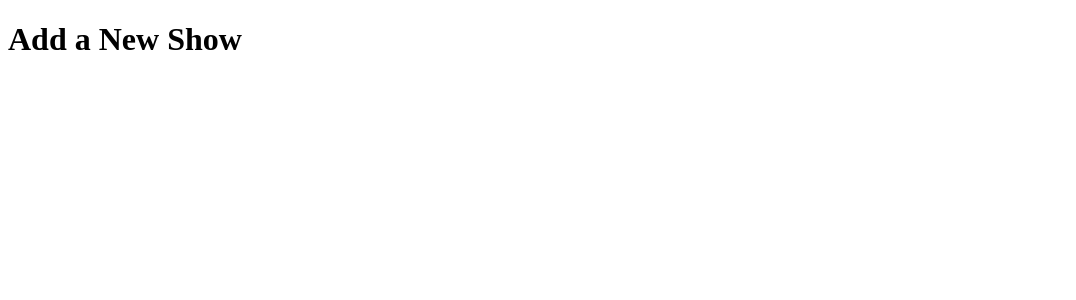
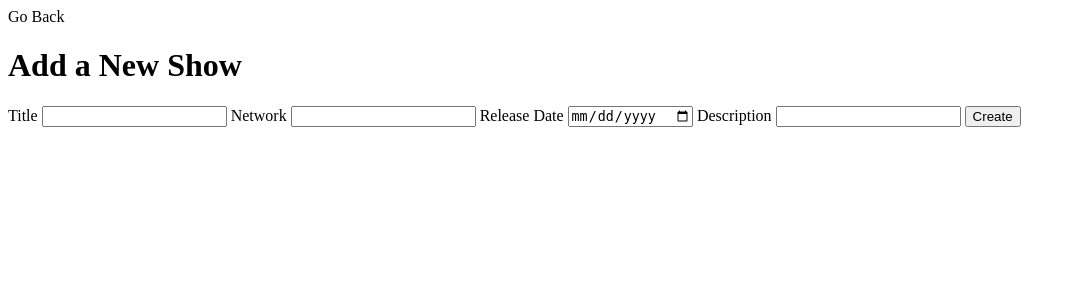
Before and after one commit to JennyWauer/tv_shows, a Django app: page /shows/new in a window 1280 px wide. Shown: the top 300 px of the page, without its empty margins (0-1076 px from the left). Run offline with Django 3.2, Linux system fonts and the light colour scheme.

Commit message:
initial page content

```diff
--- a/shows/templates/new.html
+++ b/shows/templates/new.html
@@ -8,6 +8,18 @@
     <title>New Show</title>
 </head>
 <body>
+    <a> Go Back</a>
     <h1>Add a New Show</h1>
+    <form>
+        <label for="title">Title</label>
+        <input type="text" name="title">
+        <label for="network">Network</label>
+        <input type="text" name="network">
+        <label for="release_date">Release Date</label>
+        <input type="date" name="release_date">
+        <label for="desc">Description</label>
+        <input type="text">
+        <input type="submit" name="submit" value="Create">
+    </form>
 </body>
 </html>
```
